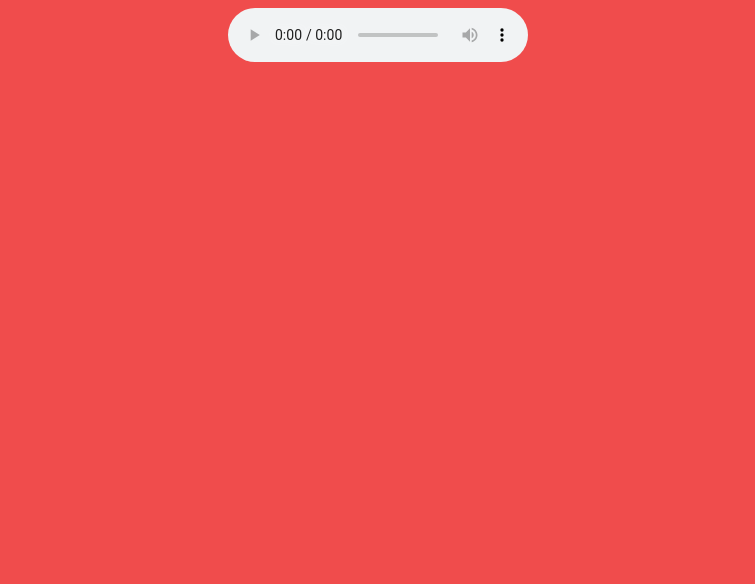
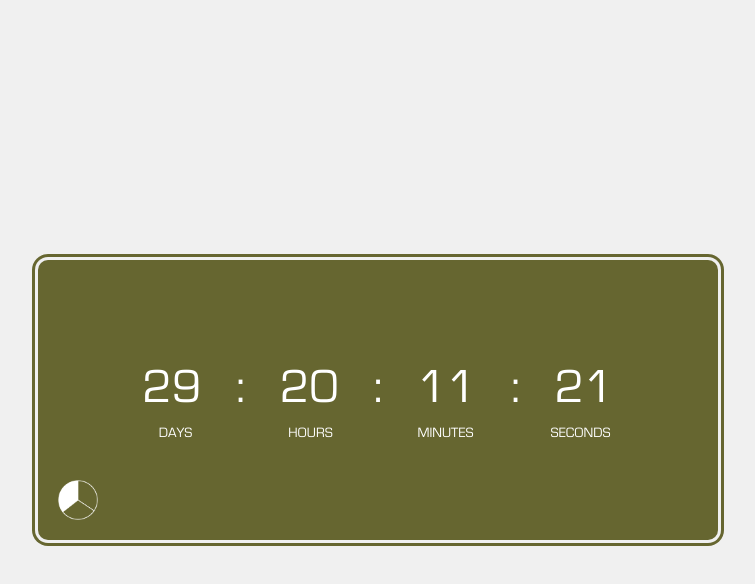
Before and after one commit to shellytbh/website-would-be-a-really-uninspired-name, a plain HTML site: page index.html in a window 1280 px wide. Shown: the whole page, without its empty margins (262-1017 px from the left). Drawn offline with Linux system fonts and the light colour scheme.

Commit message:
Update new site for saw ii countdown

```diff
--- a/index.html
+++ b/index.html
@@ -1,17 +1,131 @@
 <!DOCTYPE html>
+<html lang="en">
 <head>
-    <meta name="viewport" content="width=device-width, initial-scale=1" />
-    <style>body {
-background-color: #f04c4c;
-}</style>
+    <meta charset="UTF-8">
+    <meta name="viewport" content="width=device-width, initial-scale=1.0">
+    <title>SAW II</title>
+    <link rel="icon" type="image/x-icon" href="/assets/favicon.ico">
+    <style>
+        @import url('https://fonts.googleapis.com/css2?family=Roboto&display=swap');
+
+        @font-face {
+        font-family: 'Eurostile';
+        src: url('/assets/fonts/eurostile.woff2') format('woff2'),
+             url('/assets/fonts/eurostile.woff') format('woff');
+        font-weight: normal;
+        font-style: normal;
+        }
+
+        body {
+            display: flex;
+            justify-content: center;
+            align-items: center;
+            height: 100vh;
+            margin: 0;
+            background-color: #f0f0f0;
+            font-family: 'Eurostile', 'Roboto', sans-serif; /* Fallback font */
+        }
+        .timer-container {
+            background-color: #666630;
+            color: white;
+            padding: 40px;
+            border-radius: 10px;
+            text-align: center;
+            position: relative;
+            width: 80%;
+            max-width: 600px;
+            box-shadow: 0 0 0 3px #f0f0f0, 0 0 0 6px #666630;
+            display: flex;
+            flex-direction: column;
+            justify-content: center;
+            min-height: 200px;
+        }
+        .timer {
+            font-size: 4vw;
+            margin-bottom: 10px;
+            display: flex;
+            justify-content: space-between;
+            padding: 0 5%;
+        }
+        .timer span {
+            flex: 1;
+            text-align: center;
+        }
+        .labels {
+            display: flex;
+            justify-content: space-between;
+            font-size: 2vw;
+            padding: 0 5%;
+        }
+        .labels span {
+            flex: 1;
+            text-align: center;
+        }
+        .pie-chart {
+            position: absolute;
+            bottom: 20px;
+            left: 20px;
+            width: 40px;
+            height: 40px;
+        }
+        @media (min-width: 768px) {
+            .timer { font-size: 48px; }
+            .labels { font-size: 14px; }
+        }
+    </style>
 </head>
+<body>
+    <div class="timer-container">
+        <div class="timer" id="timer">
+            <span>00</span>:<span>00</span>:<span>00</span>:<span>00</span>
+        </div>
+        <div class="labels">
+            <span>DAYS</span>
+            <span>HOURS</span>
+            <span>MINUTES</span>
+            <span>SECONDS</span>
+        </div>
+        <img src="assets/chart.png" alt="Pie Chart" class="pie-chart">
+    </div>
 
-<body>
-    <div align="center">
-    <audio controls>
-        <source src="assets/1969.ogg" type="audio/ogg">
-        <source src="assets/1969.mp3" type="audio/mpeg">
-      Your browser does not support the audio element.
-      </audio>
-    </div>
+    <script>
+        function getNextOctober4th() {
+            const now = new Date();
+            let year = now.getFullYear();
+            let october4th = new Date(year, 9, 4);
+
+            if (now > october4th) {
+                october4th.setFullYear(year + 1);
+            }
+
+            return october4th;
+        }
+
+        const countDownDate = getNextOctober4th().getTime();
+
+        function updateTimer() {
+            const now = new Date().getTime();
+            const distance = countDownDate - now;
+
+            const days = Math.floor(distance / (1000 * 60 * 60 * 24));
+            const hours = Math.floor((distance % (1000 * 60 * 60 * 24)) / (1000 * 60 * 60));
+            const minutes = Math.floor((distance % (1000 * 60 * 60)) / (1000 * 60));
+            const seconds = Math.floor((distance % (1000 * 60)) / 1000);
+
+            const timerElement = document.getElementById("timer");
+            timerElement.children[0].textContent = days.toString().padStart(2, '0');
+            timerElement.children[1].textContent = hours.toString().padStart(2, '0');
+            timerElement.children[2].textContent = minutes.toString().padStart(2, '0');
+            timerElement.children[3].textContent = seconds.toString().padStart(2, '0');
+
+            if (distance < 0) {
+                clearInterval(timerInterval);
+                timerElement.innerHTML = "It's October 4th!";
+            }
+        }
+
+        const timerInterval = setInterval(updateTimer, 1000);
+        updateTimer();
+    </script>
 </body>
+</html>
```
Also changed, not shown: index.1969.html (added, +17 -0 lines), assets/chart.png (added), assets/favicon.ico (added), assets/fonts/eurostile.woff (added), assets/fonts/eurostile.woff2 (added).
